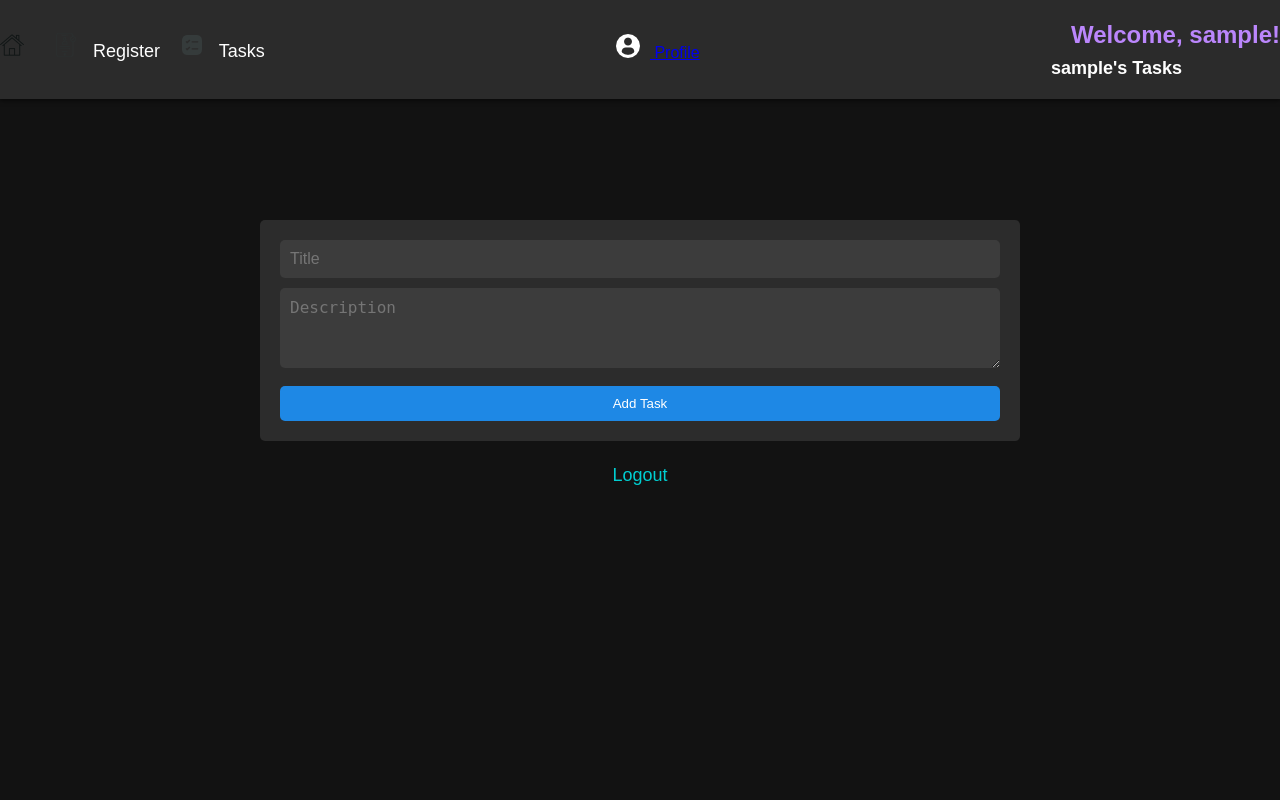
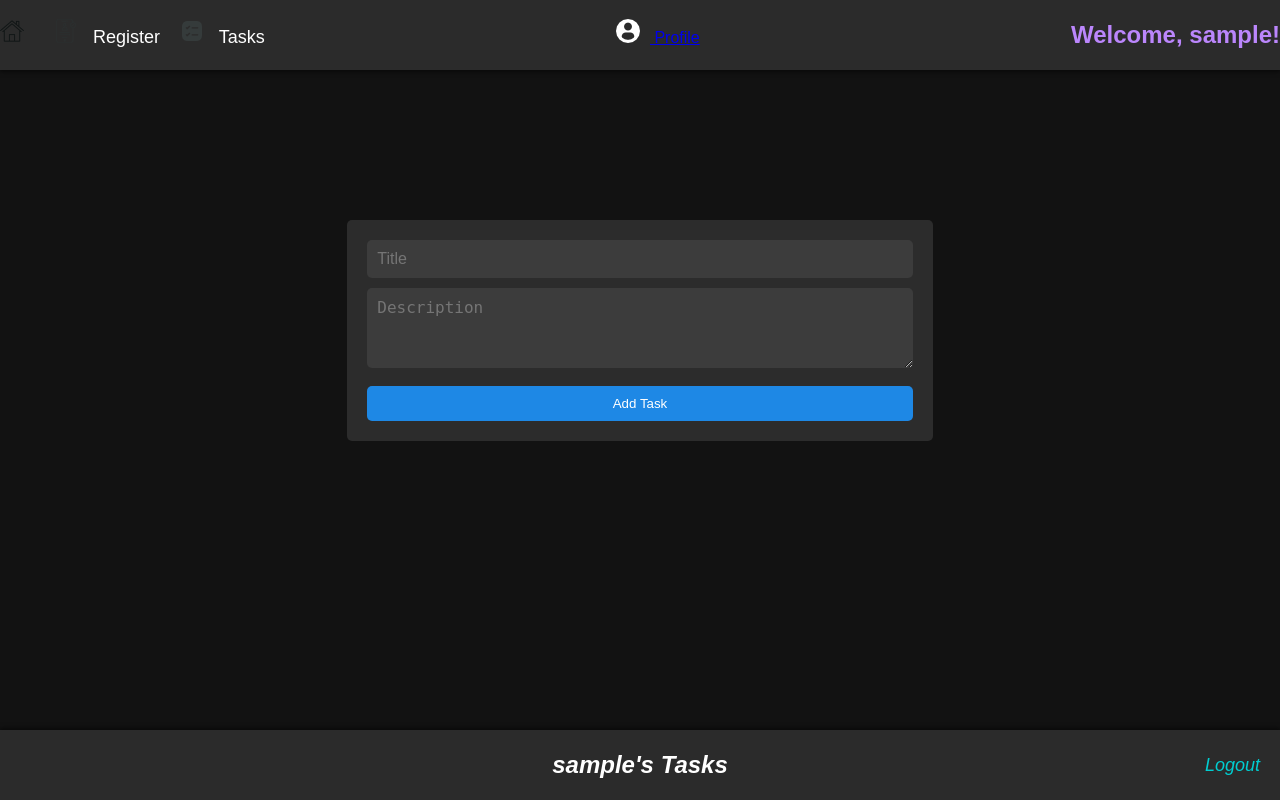
Before and after one commit to Gidiiketer1/todolist, a Flask app: page /tasks in a window 1280 px wide. Run offline with Flask 3, Linux system fonts and the light colour scheme; the visitor is signed in with stand-in values (Sample User, id 1); data that the repository does not hold is empty; parts of the project's set-up code (start-up, migrations or seed data) failed here and were passed over; some libraries are stand-ins or nearby versions.

Commit message:
Update backend templates

```diff
--- a/todo-list-web-app/backend/templates/tasks.html
+++ b/todo-list-web-app/backend/templates/tasks.html
@@ -20,6 +20,9 @@
     padding-top: 80px;
     line-height: 1.6;
     margin: 0;
+    display: flex;
+    flex-direction: column;
+    min-height: 100vh;
 }
 
 /* Header styles */
@@ -86,6 +89,7 @@
 
 /* Main content styles */
 main {
+    flex: 1;
     padding: 20px;
     padding-top: 120px;
     max-width: 800px;
@@ -148,19 +152,33 @@
 #task-list li button {
     border: none;
     background-color: transparent;
-            color: #e53935;
     cursor: pointer;
     transition: color 0.3s ease;
 }
 
-        #task-list li button:hover {
+#task-list li .delete-btn {
+    color: #e53935;
+}
+
+#task-list li .delete-btn:hover {
     color: #d32f2f;
+    transform: scale(1.1);
+}
+
+#task-list li .edit-btn {
+    margin-left: 10px;
+    color: #1e88e5;
+}
+
+#task-list li .edit-btn:hover {
+    color: #0d47a1;
+    transform: scale(1.1);
 }
 
 .logout-link {
-            display: block;
-            text-align: center;
-            margin-top: 20px;
+    position: fixed;
+    bottom: 20px;
+    right: 20px;
     color: #00ced1;
     text-decoration: none;
     font-size: 18px;
@@ -170,6 +188,7 @@
 .logout-link:hover {
     text-decoration: underline;
 }
+
 
 /* Form styles */
 .form-container {
@@ -211,18 +230,18 @@
     background-color: #0d47a1;
 }
 
-        /* Edit task button */
-        .edit-btn {
-            margin-left: 10px;
-            color: #1e88e5;
-            border: none;
-            background-color: transparent;
-            cursor: pointer;
-            transition: color 0.3s ease;
-        }
-
-        .edit-btn:hover {
-            color: #0d47a1;
+/* Subheader at the bottom */
+.subheader {
+    background: rgba(51, 51, 51, 0.8);
+    color: #fff;
+    padding: 1em 0;
+    text-align: center;
+    position: fixed;
+    bottom: 0;
+    left: 0;
+    width: 100%;
+    z-index: 1000;
+    box-shadow: 0 -2px 4px rgba(0, 0, 0, 0.5);
 }
 </style>
 </head>
@@ -241,7 +260,6 @@
         {% if current_user.username %}
         <div>
             <h1>Welcome, {{ current_user.username }}!</h1>
-            <h2>{{ current_user.username }}'s Tasks</h2>
         </div>
         {% endif %}
     </header>
@@ -253,8 +271,6 @@
             <input type="hidden" name="csrf_token" value="{{ csrf_token() }}">
             <button type="submit">Add Task</button>
         </form>
-
-        <a href="{{ url_for('auth.logout') }}" class="logout-link">Logout</a>
 
         <ul id="task-list">
             <!-- Task items will be dynamically added here -->
@@ -383,5 +399,9 @@
 
         });
     </script>
+    <footer class="subheader">
+        <h2><i>{{ current_user.username }}'s Tasks</i></h2>
+        <i><a href="{{ url_for('auth.logout') }}" class="logout-link">Logout</a></i>
+    </footer>
 </body>
 </html>
```
Lines whose indentation alone changed are shown as unchanged.
